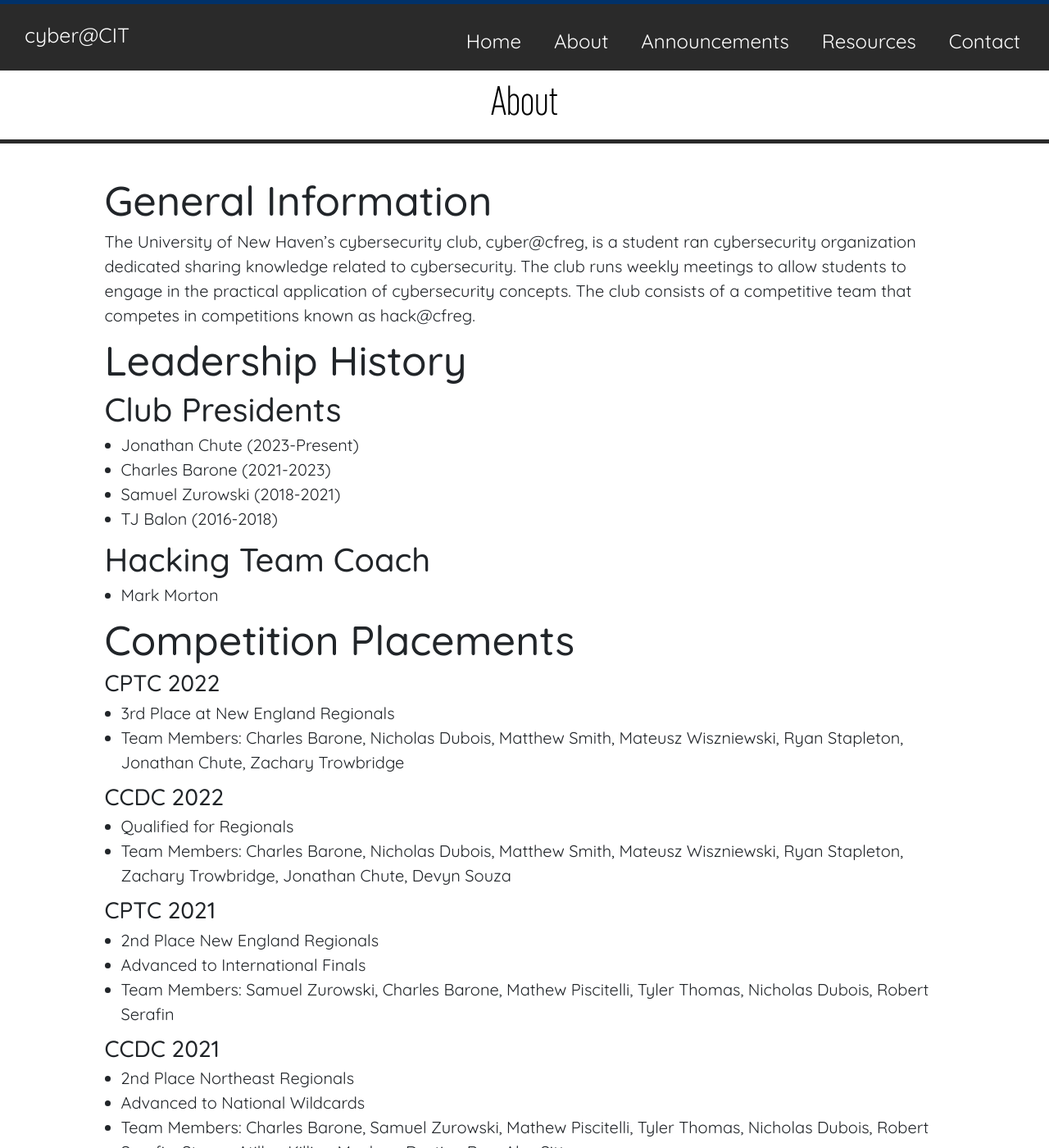
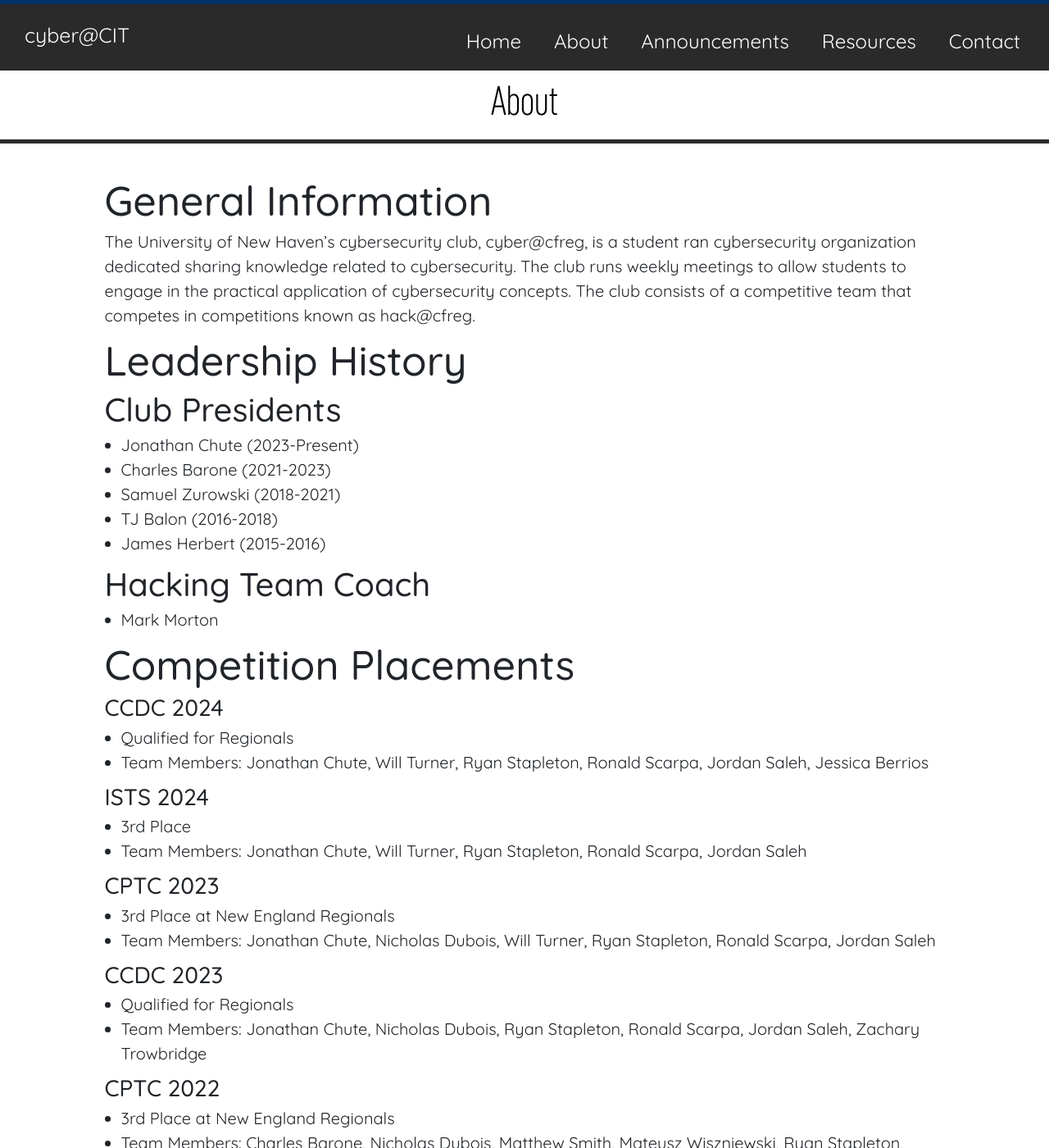
Before and after one commit to cyber-cfreg/cyber-cfreg.github.io, a Jekyll site: the page built from about.md, in a window 1280 px wide and 1400 px high. Shown: the whole window at 82% size. Built offline with Jekyll 4.4.1, drawn with Linux system fonts in a browser that asks for light colours; nearby versions of some CDN libraries.

Commit message:
Added CCDC 2023, CPTC 2023, ISTS 2024, & CCDC 2024 Placements

```diff
--- a/about.md
+++ b/about.md
@@ -15,12 +15,30 @@
 - Charles Barone (2021-2023)
 - Samuel Zurowski (2018-2021)
 - TJ Balon (2016-2018)
+- James Herbert (2015-2016)
 
 > ##  Hacking Team Coach
 - Mark Morton
 
 
 # Competition Placements
+
+
+>### CCDC 2024
+- Qualified for Regionals
+- Team Members: Jonathan Chute, Will Turner, Ryan Stapleton, Ronald Scarpa, Jordan Saleh, Jessica Berrios
+
+>### ISTS 2024
+- 3rd Place
+- Team Members: Jonathan Chute, Will Turner, Ryan Stapleton, Ronald Scarpa, Jordan Saleh
+
+>### CPTC 2023
+- 3rd Place at New England Regionals
+- Team Members: Jonathan Chute, Nicholas Dubois, Will Turner, Ryan Stapleton, Ronald Scarpa, Jordan Saleh
+
+>### CCDC 2023
+- Qualified for Regionals
+- Team Members: Jonathan Chute, Nicholas Dubois, Ryan Stapleton, Ronald Scarpa, Jordan Saleh, Zachary Trowbridge
 
 >### CPTC 2022
 - 3rd Place at New England Regionals
```
